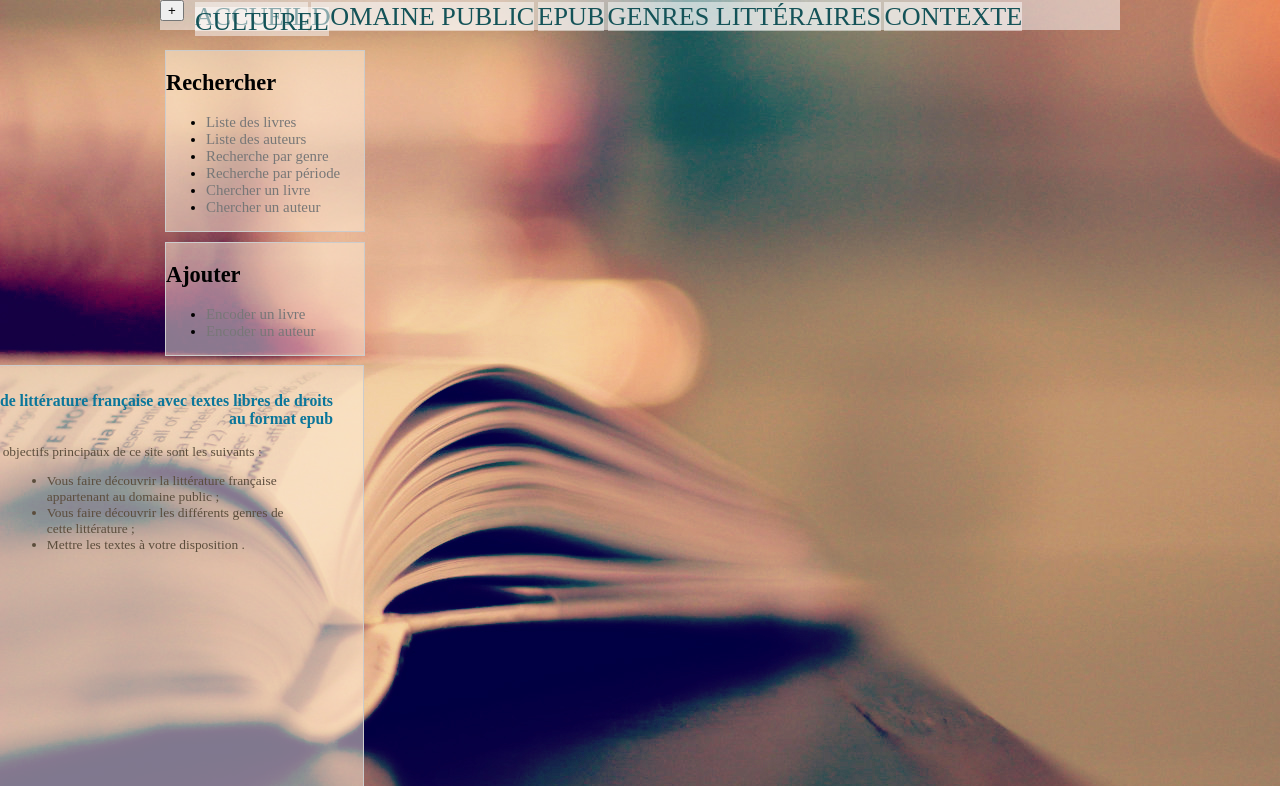
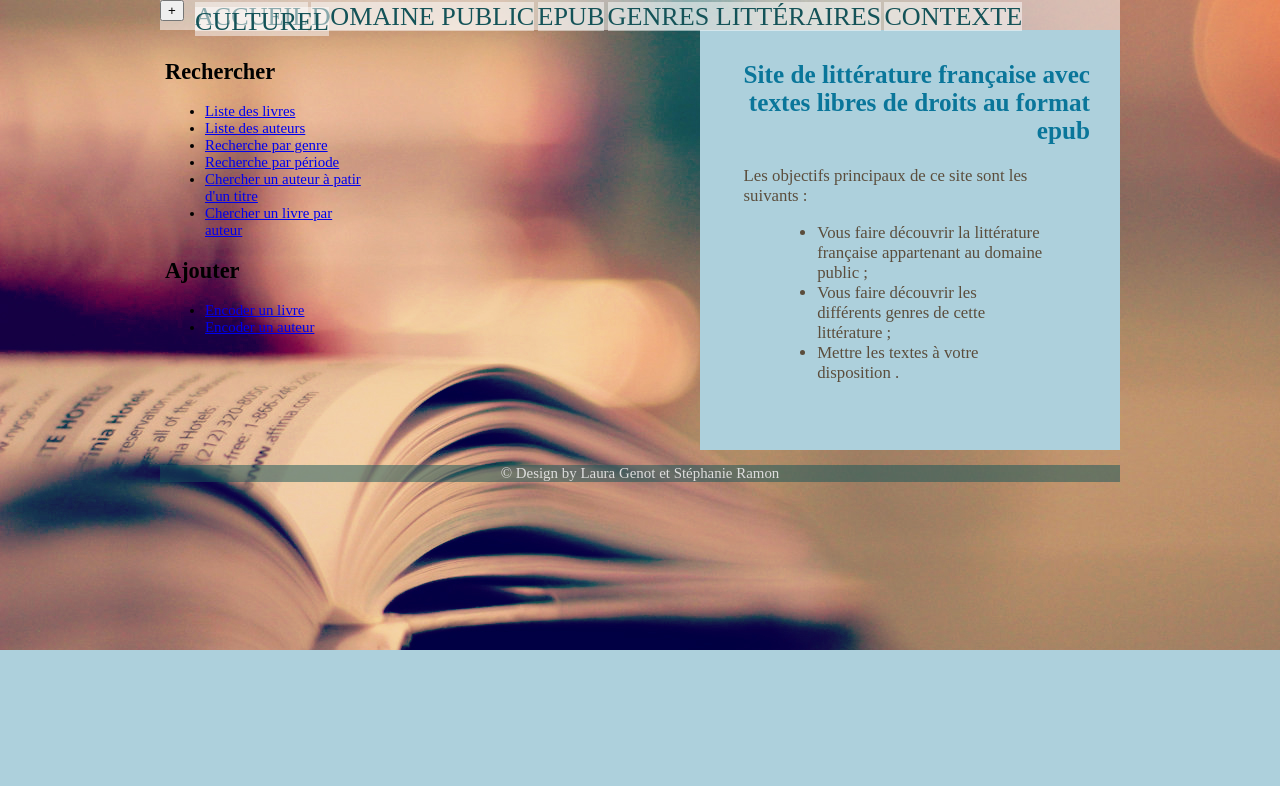
Before and after one commit to StephRamon/Livre-Ouvert, a PHP site: page /alivreouvert/index.php in a window 1280 px wide. Shown: the part 160-946 px from the top of the page. After the commit the page ends 810 px from the top, so only its background shows below. Run offline with PHP 8.4, Linux system fonts and the light colour scheme; some libraries are stand-ins or nearby versions.

Commit message:
menu_aside : changement <section> par <nav>

```diff
--- a/alivreouvert/includes/menu_aside.php
+++ b/alivreouvert/includes/menu_aside.php
@@ -1,4 +1,4 @@
-<section>
+<nav>
     <header class="header_menu">
         <h2>Rechercher</h2>
     </header>
@@ -6,12 +6,12 @@
             <li><a href="livre_lister.php">Liste des livres</a></li>
             <li><a href="auteur_lister.php">Liste des auteurs</a></li>
             <li><a href="genre_lister.php">Recherche par genre</a></li>
-            <li><a href="epoque_lister.php">Recherche par période</a></li>
-            <li><a href="livre_rechercher.php">Chercher un livre</a></li>
-            <li><a href="auteur_rechercher.php">Chercher un auteur</a></li>
+            <li><a href="epoque_lister.php">Recherche par p&eacute;riode</a></li>
+            <li><a href="livre_rechercher.php">Chercher un auteur à patir d'un titre</a></li>
+            <li><a href="auteur_rechercher.php">Chercher un livre par auteur</a></li>
         </ul>
-</section>
-<section>
+</nav>
+<nav>
     <header class="header_menu">
         <h2>Ajouter</h2>
     </header>
@@ -19,3 +19,4 @@
             <li><a href="#">Encoder un livre</a></li>
             <li><a href="auteur_encoder.php">Encoder un auteur</a></li>
         </ul>
+</nav>
```
